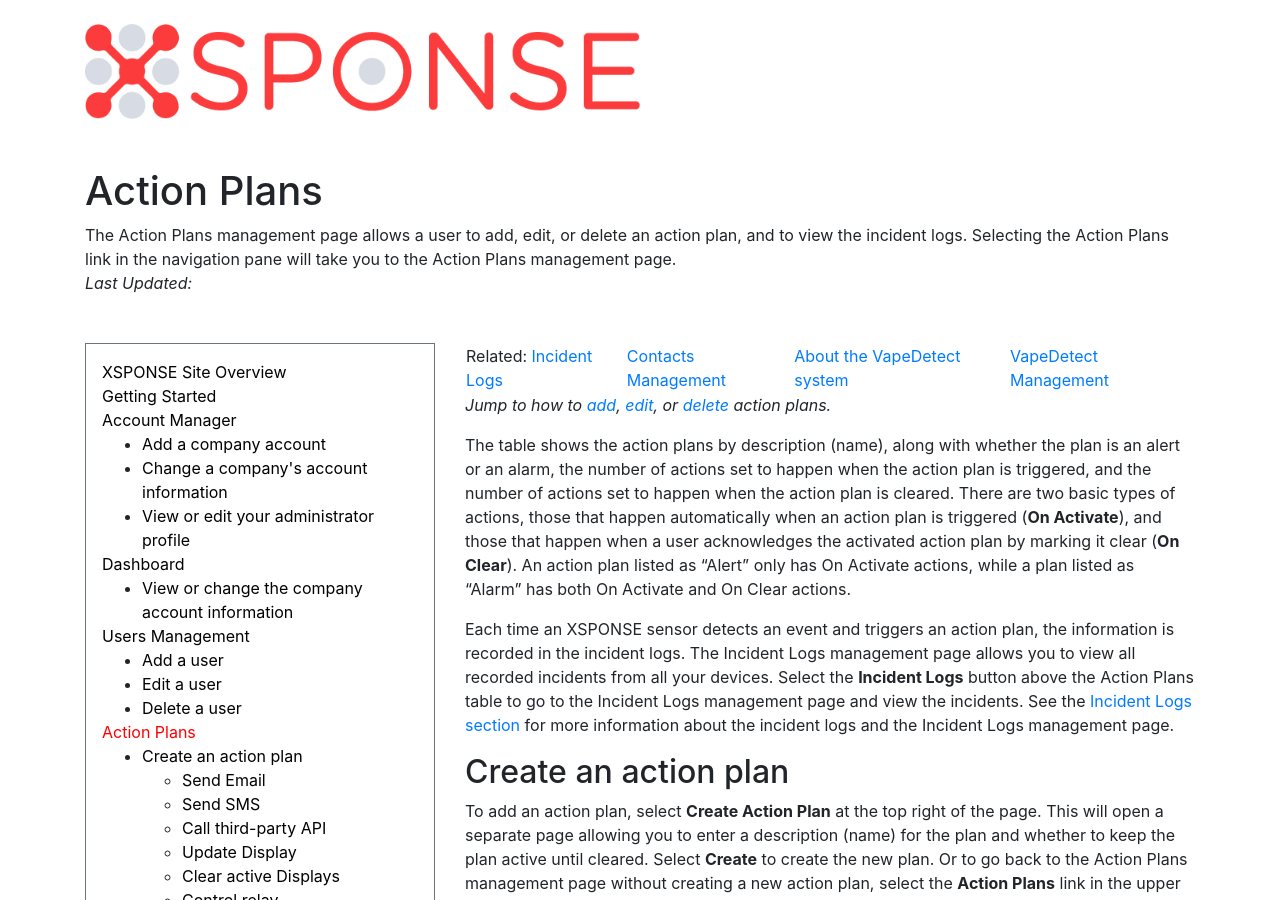
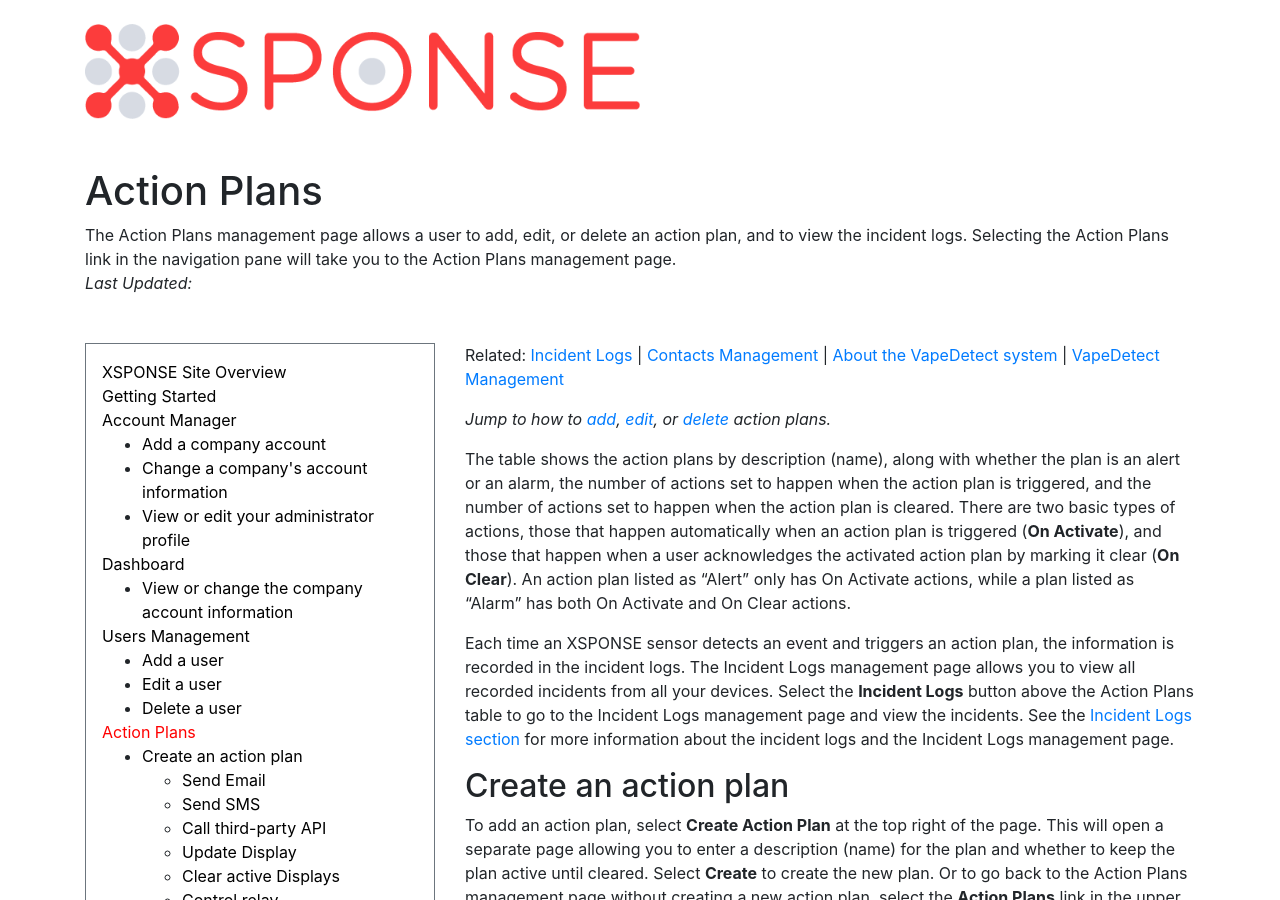
Before and after one commit to NrsSystems/docs, a Jekyll site: the page built from general-ops/action-plans.md, in a window 1280 px wide and 900 px high. Built offline with Jekyll 4.4.1, drawn with Linux system fonts in a browser that asks for light colours; our own code applies the rules of GitHub Pages for plain Markdown files.

```diff
--- a/general-ops/action-plans.md
+++ b/general-ops/action-plans.md
@@ -2,7 +2,7 @@
 title: Action Plans
 abstract: The Action Plans management page allows a user to add, edit, or delete an action plan, and to view the incident logs. Selecting the Action Plans link in the navigation pane will take you to the Action Plans management page.
 ---
-Related: [Incident Logs](incident-logs.md) | [Contacts Management](contacts-management.md) | [About the VapeDetect system](../vape-detect/about-vapedetect.md) | [VapeDetect Management](../vape-detect/vapedetect-management.md)
+Related: [Incident Logs](incident-logs.md) \| [Contacts Management](contacts-management.md) \| [About the VapeDetect system](../vape-detect/about-vapedetect.md) \| [VapeDetect Management](../vape-detect/vapedetect-management.md)
 
 *Jump to how to [add](action-plans.md#create-an-action-plan), [edit](action-plans.md#edit-an-action-plan), or [delete](action-plans.md#delete-an-action-plan) action plans.*
 
```
